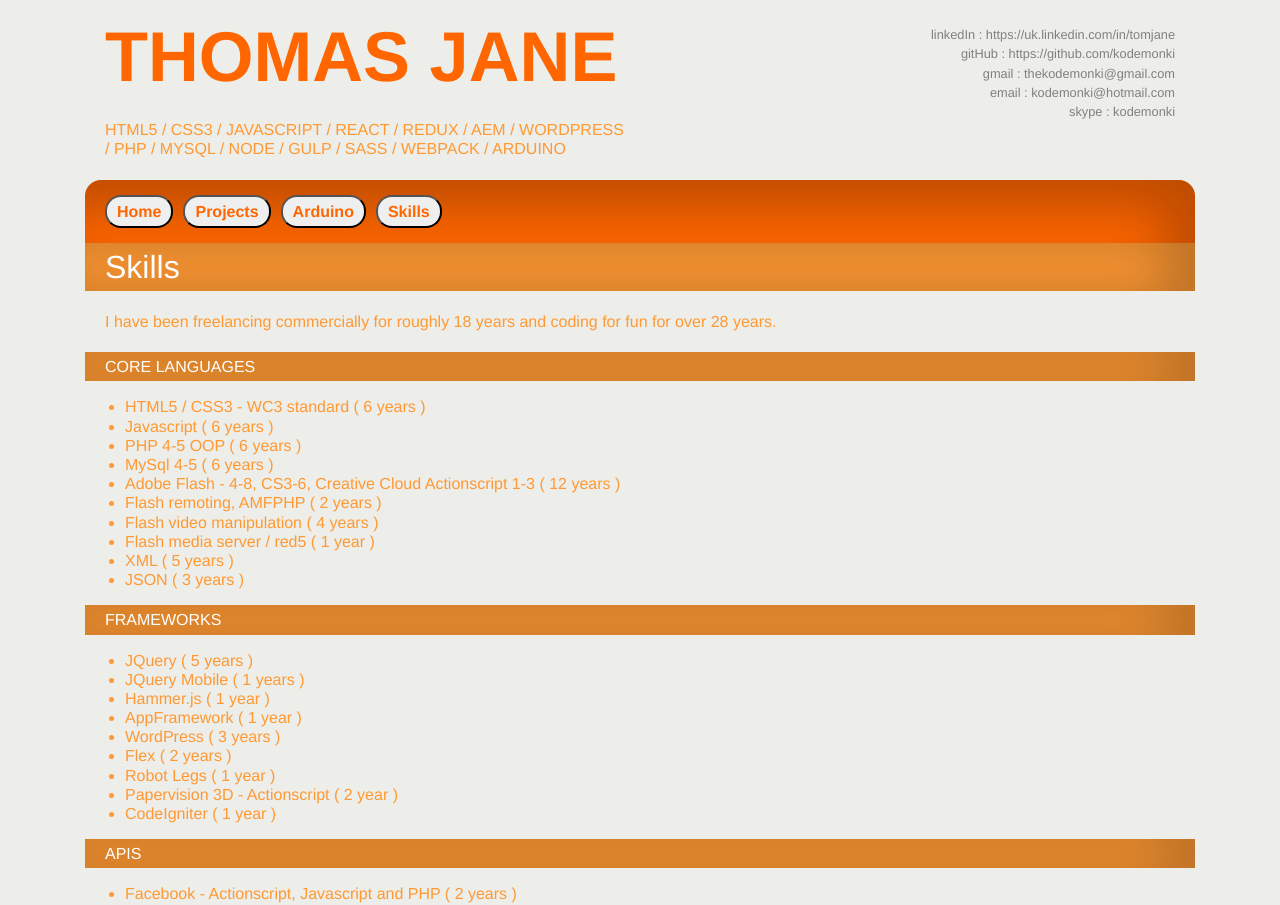
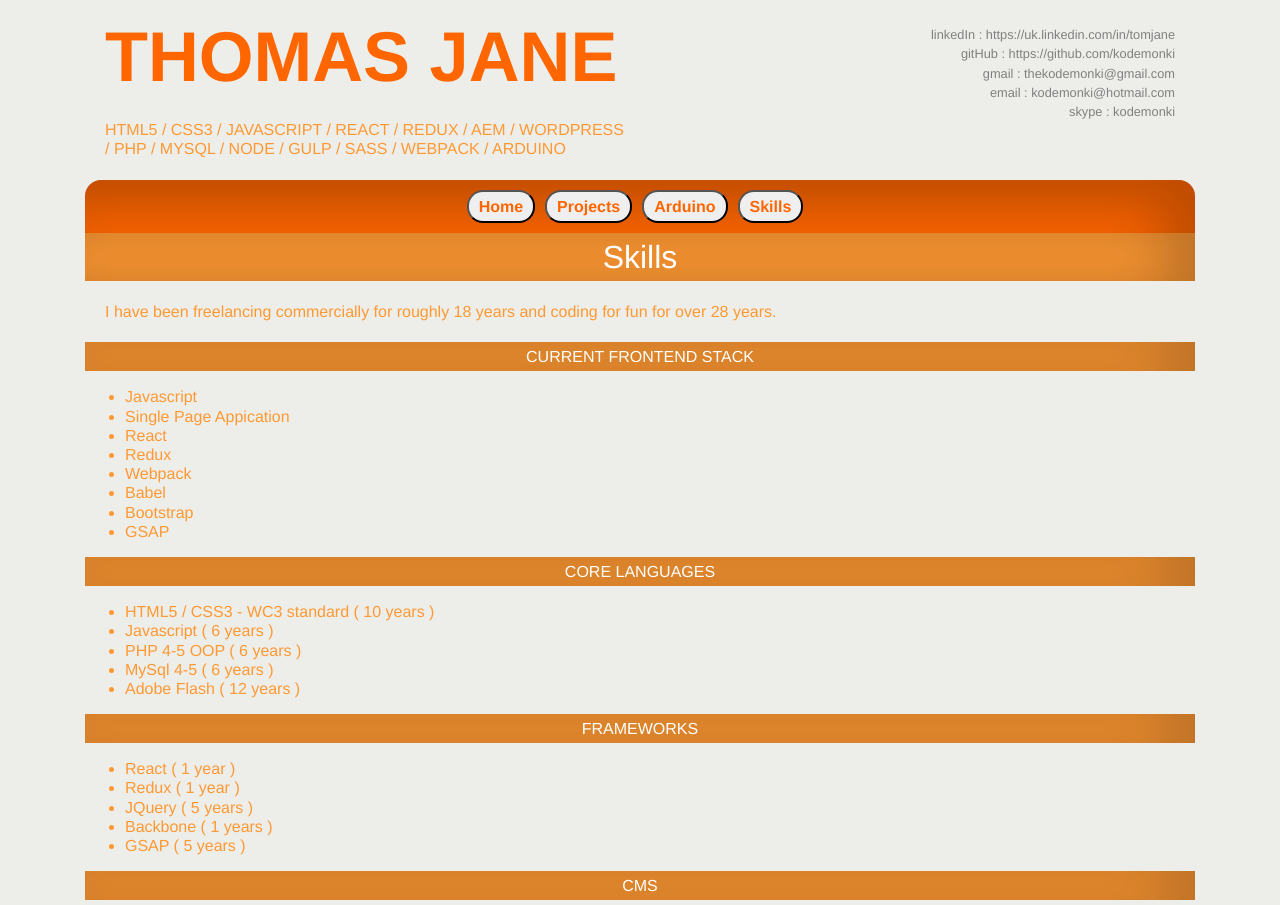
Before and after one commit to kodemonki/react-redux-portfolio, a React app: page /skills in a window 1280 px wide. Shown: the top 905 px of the page. Built offline with nearby package versions, Linux system fonts and the light colour scheme.

Commit message:
cleaned skills css

```diff
--- a/src/js/components/Skills.js
+++ b/src/js/components/Skills.js
@@ -12,33 +12,45 @@ export const Skills = (props) => {
           <div className="Skills--introduction">
               <p>I have been freelancing commercially for roughly 18 years and coding for fun for over 28 years.</p>
           </div>
+          <div className="Skills--header">CURRENT FRONTEND STACK</div>
+          <div className="">
+              <ul>
+                  <li>Javascript</li>
+                  <li>Single Page Appication</li>
+                  <li>React</li>
+                  <li>Redux</li>
+                  <li>Webpack</li>
+                  <li>Babel</li>
+                  <li>Bootstrap</li>
+                  <li>GSAP</li>
+              </ul>
+          </div>
           <div className="Skills--header">CORE LANGUAGES</div>
           <div className="">
               <ul>
-                  <li>HTML5 / CSS3 - WC3 standard ( 6 years )</li>
+                  <li>HTML5 / CSS3 - WC3 standard ( 10 years )</li>
                   <li>Javascript ( 6 years )</li>
                   <li>PHP 4-5 OOP ( 6 years )</li>
                   <li>MySql 4-5 ( 6 years )</li>
-                  <li>Adobe Flash - 4-8, CS3-6, Creative Cloud Actionscript 1-3 ( 12 years )</li>
-                  <li>Flash remoting, AMFPHP ( 2 years )</li>
-                  <li>Flash video manipulation ( 4 years )</li>
-                  <li>Flash media server / red5 ( 1 year )</li>
-                  <li>XML ( 5 years )</li>
-                  <li>JSON ( 3 years )</li>
+                  <li>Adobe Flash ( 12 years )</li>
               </ul>
           </div>
           <div className="Skills--header" >FRAMEWORKS</div>
           <div className="">
               <ul>
+                  <li>React ( 1 year )</li>
+                  <li>Redux ( 1 year )</li>
                   <li>JQuery ( 5 years )</li>
-                  <li>JQuery Mobile ( 1 years )</li>
-                  <li>Hammer.js ( 1 year )</li>
-                  <li>AppFramework ( 1 year )</li>
-                  <li>WordPress ( 3 years )</li>
-                  <li>Flex ( 2 years )</li>
-                  <li>Robot Legs ( 1 year )</li>
-                  <li>Papervision 3D - Actionscript ( 2 year )</li>
-                  <li>CodeIgniter ( 1 year )</li>
+                  <li>Backbone ( 1 years )</li>
+                  <li>GSAP ( 5 years )</li>
+              </ul>
+          </div>
+          <div className="Skills--header" >CMS</div>
+          <div className="">
+              <ul>
+                  <li>AEM ( 2 year )</li>
+                  <li>Tridion ( 1 year )</li>
+                  <li>WordPress ( 5 years )</li>
               </ul>
           </div>
           <div className="Skills--header" >APIS</div>
--- a/src/styles/appStyles.scss
+++ b/src/styles/appStyles.scss
@@ -51,14 +51,15 @@ section{
 }
 
 .Navigation{
+  text-align: center;
   background-color:$brand-primary;
   padding:$pad;
   border-radius: $border-radius $border-radius 0px 0px;
   box-shadow: $box-shadow-navigation;
   & button{
     padding: 5px 10px;
-    margin-top: 10px;
-    margin-bottom: 10px;
+    margin-top: 5px;
+    margin-bottom: 5px;
     margin-right: 10px;
     font-weight: bold;
     border-radius: $border-radius $border-radius $border-radius $border-radius;
@@ -82,6 +83,7 @@ section{
 
 .Home {
   &--header{
+    text-align: center;
     background-color: $brand-secondary;
     padding:$pad;
     box-shadow:$box-shadow-header;
@@ -99,9 +101,9 @@ section{
     color:$brand-secondary;
     padding:$pad;
     margin-bottom: 20px;
-    border-radius: $border-radius $border-radius $border-radius $border-radius;
-    box-shadow: $box-shadow-featured;
-    border: 1px lightgrey solid;
+    //border-radius: $border-radius $border-radius $border-radius $border-radius;
+    //box-shadow: $box-shadow-featured;
+    //border: 1px lightgrey solid;
     & h2 {
       color:$brand-secondary;
     }
@@ -110,6 +112,7 @@ section{
 
 .Projects{
   &--header{
+    text-align: center;
     background-color: $brand-secondary;
     padding:$pad;
     margin-bottom: 1rem;
@@ -122,6 +125,7 @@ section{
 
 .Arduino{
   &--header{
+    text-align: center;
     background-color: $brand-secondary;
     padding:$pad;
     margin-bottom: 1rem;
@@ -134,6 +138,7 @@ section{
 
 .Skills{
   &--header{
+    text-align: center;
     background-color: $brand-secondary;
     padding:$pad;
     margin-bottom: 1rem;
@@ -149,6 +154,7 @@ section{
 }
 
 .Footer {
+  text-align: center;
   color:white;
   padding:$pad;
   background-color: $brand-secondary;
```
Lines whose indentation alone changed are shown as unchanged.
